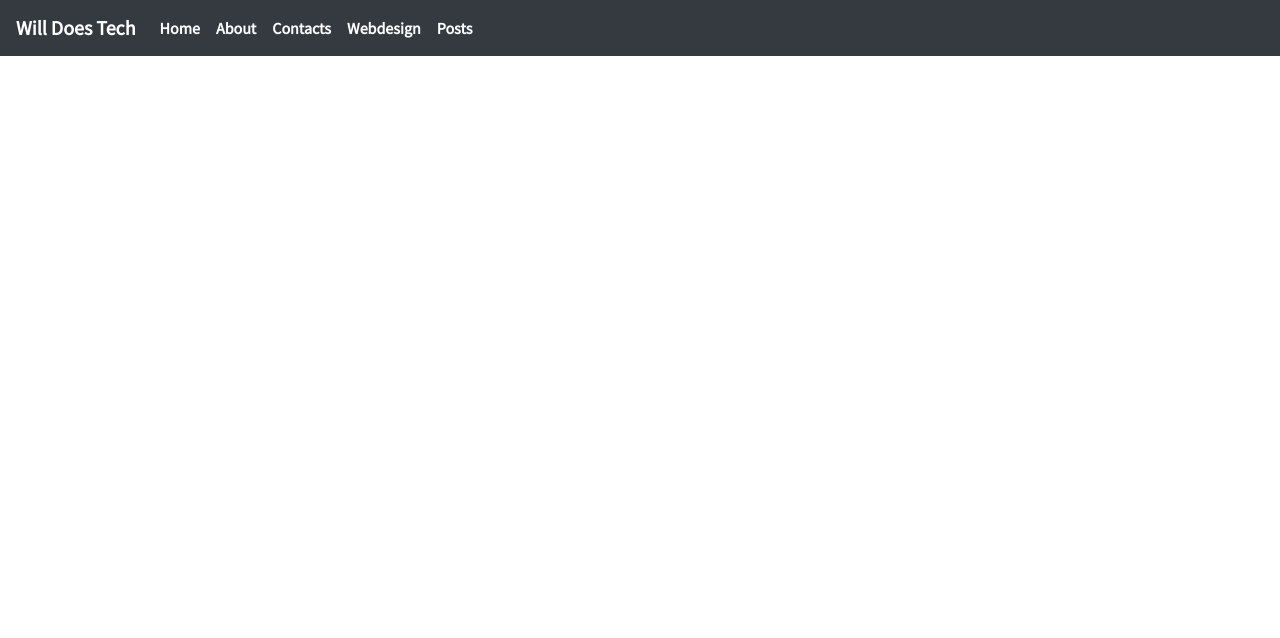
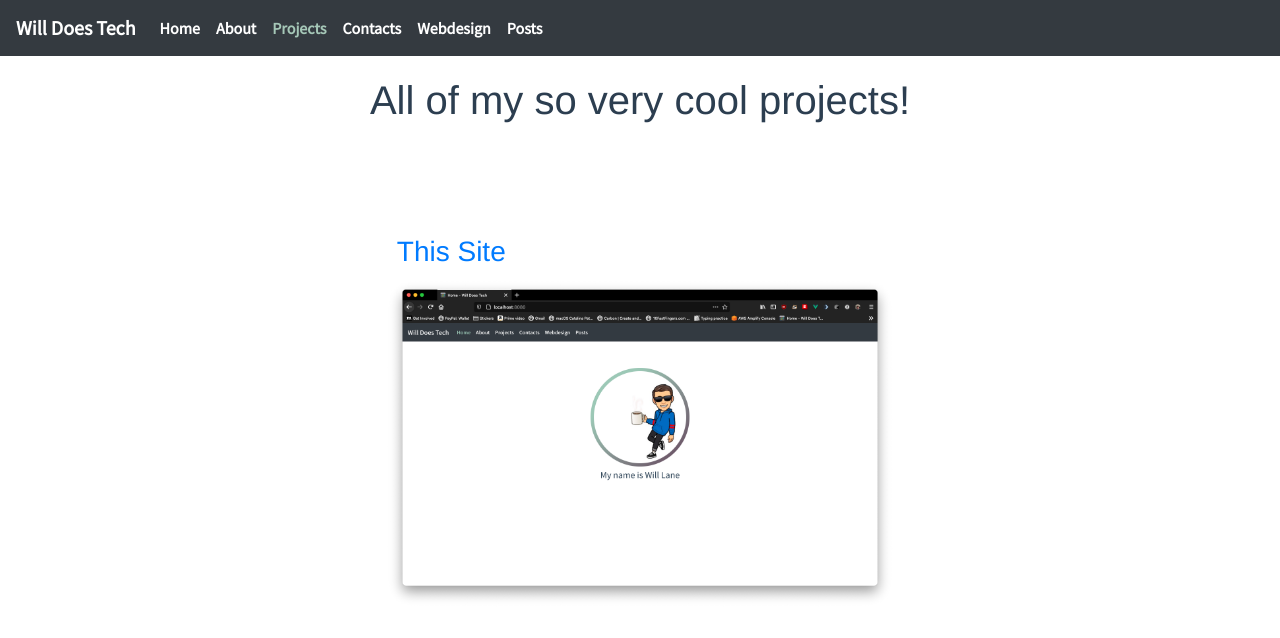
Before and after one commit to willdoescode/revampedportfoliosit, a Vue app: page /projects in a window 1280 px wide. Shown: the top 638 px of the page. Built offline with nearby package versions, Linux system fonts and the light colour scheme; what vue-clipboard2 would draw is missing.

Commit message:
added projects tab

```diff
--- a/src/App.vue
+++ b/src/App.vue
@@ -17,6 +17,8 @@ export default {
     $route(to) {
       document.title = to.meta.title || "Will Does Tech";
     }
+  },
+  methods: {
   }
 };
 </script>
--- a/src/components/Navbar.vue
+++ b/src/components/Navbar.vue
@@ -12,6 +12,9 @@
           </b-nav-item>
           <b-nav-item>
             <router-link class="link" to="/about">About</router-link>
+          </b-nav-item>
+          <b-nav-item>
+            <router-link class="link" to="/projects">Projects</router-link>
           </b-nav-item>
           <b-nav-item>
             <router-link class="link" to="/contacts">Contacts</router-link>
--- a/src/router/index.js
+++ b/src/router/index.js
@@ -5,6 +5,8 @@ import Posts from "@/views/Posts";
 import Post from "@/views/Post";
 import Webdesign from "@/views/Webdesign";
 import Contacts from "@/views/Contacts";
+import Blog from "@/webdesing/Blog";
+import Projects from "@/views/Projects";
 
 Vue.use(VueRouter);
 
@@ -42,6 +44,22 @@ const routes = [
     }
   },
   {
+    path: "webdesign/blog",
+    name: "Blog",
+    component: Blog,
+    meta: {
+      title: "Blog Assignment - Will Does Tech"
+    }
+  },
+  {
+    path: "/projects",
+    name: "Projects",
+    component: Projects,
+    meta: {
+      title: "Projects - Will Does Tech"
+    }
+  },
+  {
     path: "/posts",
     name: "posts",
     component: Posts,
--- a/src/store/index.js
+++ b/src/store/index.js
@@ -4,9 +4,9 @@ import Vuex from "vuex";
 Vue.use(Vuex);
 
 export default new Vuex.Store({
-  state: {
-  },
+  state: {},
   mutations: {},
   actions: {},
-  modules: {}
+  modules: {},
+  getters: {}
 });
--- /dev/null
+++ b/src/views/Projects.vue
@@ -0,0 +1,50 @@
+<template>
+  <div class="container">
+    <div class="page">
+      <h1>
+        All of my so very cool projects!
+      </h1>
+      <div class="projects">
+        <div class="project">
+          <a
+            target="_blank"
+            href="https://github.com/willdoescode/revampedportfoliosit"
+          >
+            <h3>
+              This Site
+            </h3>
+          </a>
+          <img :src="project1" alt="project image" style="width: 40vw" />
+        </div>
+      </div>
+    </div>
+  </div>
+</template>
+
+<script>
+export default {
+  name: "Projects",
+  data() {
+    return {
+      project1: require("../assets/project1.png")
+    };
+  }
+};
+</script>
+<style lang="scss" scoped>
+.page {
+  h1 {
+    margin-top: 20px;
+  }
+  .projects {
+    margin: 10% auto;
+    max-width: 40vw;
+    text-align: left;
+    .project {
+      h3 {
+        margin-left: 1vw;
+      }
+    }
+  }
+}
+</style>
--- a/src/views/Webdesign.vue
+++ b/src/views/Webdesign.vue
@@ -1,5 +1,17 @@
+<template>
+  <div class="container">
+    <router-link :to="{ name: 'Blog' }">Blog</router-link>
+  </div>
+</template>
+
 <script>
 export default {
   name: "Webdesign"
 }
 </script>
+
+<style lang="scss" scoped>
+.container {
+  color: black;
+}
+</style>
--- /dev/null
+++ b/src/webdesing/Blog.vue
@@ -0,0 +1,11 @@
+<template>
+  <div class="container">
+    <h1>Hello</h1>
+  </div>
+</template>
+
+<script>
+export default {
+  name: "Blog"
+};
+</script>
```
Also changed, not shown: src/assets/project1.png (added).
